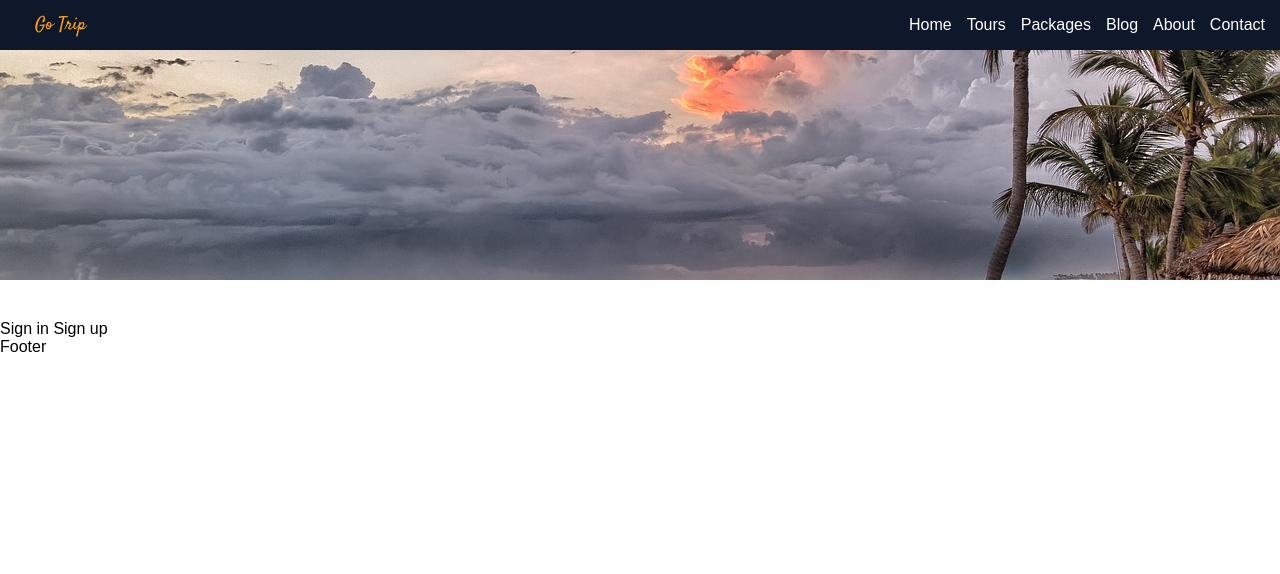
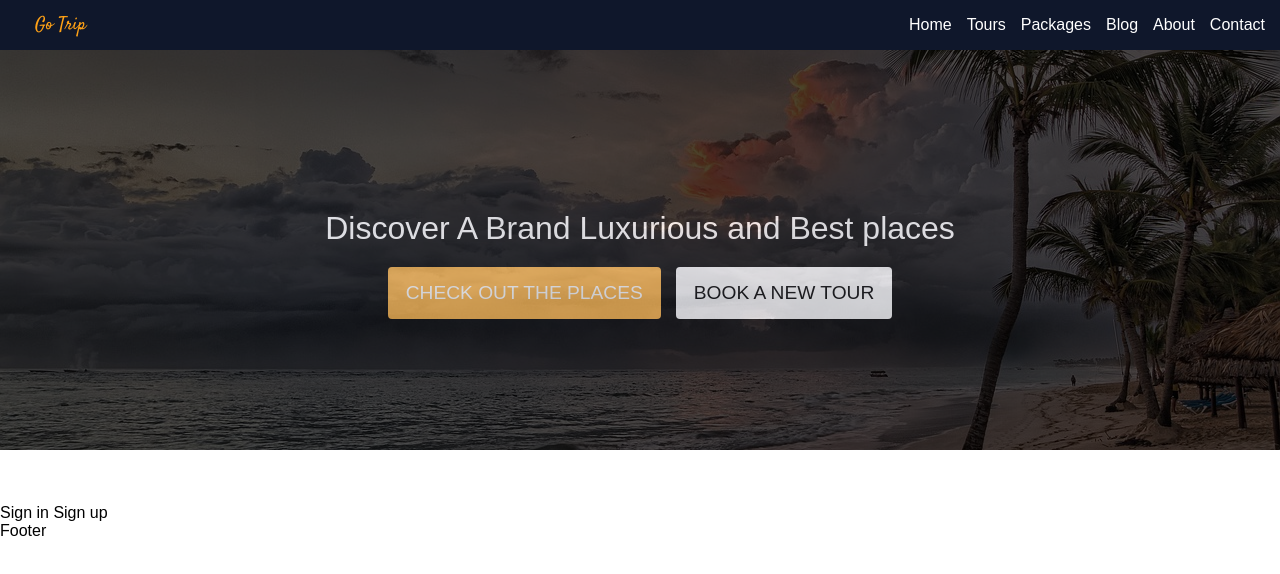
Before and after one commit to GeGuNa/Tourism-app, a React (Create React App) app: page / in a window 1280 px wide. Shown: the top 574 px of the page. Built offline with nearby package versions, Linux system fonts and the light colour scheme.

Commit message:
some changes

```diff
--- a/src/App.js
+++ b/src/App.js
@@ -41,9 +41,28 @@ function Main() {
 
 <Navigation/>
 
+<div className="kz_w1">
 
-<img src="/pics/beach-1236581_1280.jpg" className="pMainImg" />
 
+	<div className="kz_w1q1">
+
+				<div className="kz_w1q13">
+						Discover A Brand Luxurious and Best places
+				</div>
+
+	<div className="kz_w1q13">
+						<button className="btn">Check out the places</button>
+						<button className="btn2">Book a new tour</button>
+				</div>
+
+
+	</div>
+
+
+
+	<img src="/pics/beach-1236581_1280.jpg" className="pMainImg" />
+
+</div>
 
 
 
@@ -62,7 +81,7 @@ function Main() {
 }
 
 
-function App() {
+export default function App() {
   return (
 
 <Routes>
@@ -75,5 +94,3 @@ function App() {
 
   );
 }
-
-export default App;
--- a/src/css/App.css
+++ b/src/css/App.css
@@ -50,6 +50,68 @@ font-size:18px;
 
 .pMainImg {
 	width: 100%;
-    height: 230px;
+    height: 400px;
     object-fit: cover;
 }
+
+
+
+.kz_w1 {
+width:100%;
+height:400px;
+position:relative;
+display:block;
+}
+
+
+.kz_w1q1 {
+	position: absolute;
+    background: #000000;
+    top: 0;
+    width: 100%;
+    height: 100%;
+    opacity: 0.7;
+    color: #fff;
+}
+
+
+.kz_w1q13 {
+	position: relative;
+    /* display: flex; */
+    /* justify-content: center; */
+    color: #fff;
+    font-size: 2rem;
+    z-index: 999999;
+    text-align: center;
+    top: 40%;
+    display: block;
+}
+
+
+.btn {
+	color: #FFFFFF;
+    border: none;
+    outline: none;
+    background: #feb445;
+	padding: 15px 18px;
+    margin-top: 20px;
+    font-size: 1.2rem;
+    font-weight: 500;
+    text-transform: uppercase;
+    border-radius: 4px;
+}
+
+.btn2 {
+    margin-top: 20px;
+	margin-left:15px;
+	color: #000;
+    border: none;
+    outline: none;
+    background: #fff;
+	padding: 15px 18px;
+    margin-top: 11px;
+    font-size: 1.2rem;
+    font-weight: 500;
+    text-transform: uppercase;
+    border-radius: 4px;
+}
```
